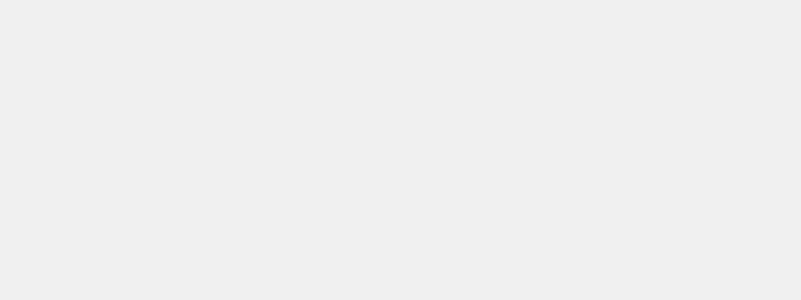
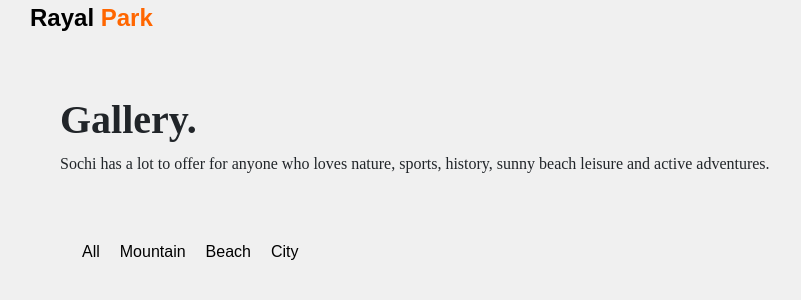
Before and after one commit to tushar453/Hotel-frontend, a React (Create React App) app: page /Galnav in a window 1280 px wide. Before the commit this address had no page. Shown: the top 300 px of the page, without its empty margins (0-801 px from the left). Built offline with nearby package versions, Linux system fonts and the light colour scheme; the HTML template or start-up script is replaced by a standard one.

Commit message:
added new css

```diff
--- a/src/About/About.js
+++ b/src/About/About.js
@@ -17,7 +17,7 @@ const About = () => {
   return (
     <>
     <Hero heading="Scroll Down To Know More About Us" />
-    <div className='logo-1'><Logo/></div>
+    {/* <div className='logo-1'><Logo/></div> */}
     <div className='About-body' >
         <div class="About-card">
         <div class="About-card-left">
--- a/src/App.js
+++ b/src/App.js
@@ -16,12 +16,13 @@ import Adminusers from './admin/Adminusers';
 import Adminroom from './admin/Adminroom';
 import Addroom from './admin/Addroom';
 import About from './About/About';
-import Gallery from './Gallery/Gallery';
+// import Gallery from './Gallery/Gallerys';
 import All from './Gallery/All';
 import Mountain from './Gallery/Mountain';
 import Beach from './Gallery/Beach';
 import City from './Gallery/City';
-
+import Gallerys from './Gallery/Gallerys';
+import Galnav from './Gallery/Galnav';
 function App() {
   return (
 <>
@@ -32,7 +33,7 @@ function App() {
 
        <Routes>
        <Route path="/" exact element={<Home/>}/>
-        <Route path="/Gallery" exact element={<Gallery/>}/>
+        {/* <Route path="/Gallery" exact element={<Gallery/>}/> */}
          <Route path="/book/:roomid/:fromdate/:todate" element={<Bookingscreen/>}/>
         <Route path="/register" element={<Register/>}/>
         <Route path="/login" element={<Login/>}/>
@@ -45,10 +46,12 @@ function App() {
         <Route path="/Adminroom" element={<Adminroom/>}/>
         <Route path="/Addroom" element={<Addroom/>}/>
         <Route path="/About" element={<About/>}/>
+        <Route path="/Galnav" element={<Galnav/>}/>
         <Route path="/All" element={<All/>}/>
         <Route path="/City" element={<City/>}/>
         <Route path="/Mountain" element={<Mountain/>}/>
         <Route path="/Beach" element={<Beach/>}/>
+        {/* <Route path="/gallery" element={<Gallerys/>}/> */}
         </Routes>
 
 
--- a/src/Gallery/All.jsx
+++ b/src/Gallery/All.jsx
@@ -1,17 +1,19 @@
 import React from 'react'
-import Gallery from './Gallery'
+import Gallery from './Gallerys'
 import {useEffect} from "react";
 // importing aos
 import AOS from 'aos';
 import 'aos/dist/aos.css';
-import './Gallery.css';
+import Gallerys from './Gallerys';
+import Galnav from './Galnav';
+
 const All = () => {
     useEffect(() => {
         AOS.init();
       }, [])
   return (
     <div>
-        <Gallery/>
+        <Galnav/>
    <div className="All-container">
       <div class="card-2-container">
 
--- a/src/Gallery/Beach.jsx
+++ b/src/Gallery/Beach.jsx
@@ -1,10 +1,12 @@
 import React from 'react'
-import Gallery from './Gallery'
+import Gallerys from './Gallerys'
+import Galnav from './Galnav'
+
 
 const Beach = () => {
   return (
     <div>
-        <Gallery/>
+       <Galnav/>
         <div className="All-container">
       <div class="card-2-container">
 
--- a/src/Gallery/City.jsx
+++ b/src/Gallery/City.jsx
@@ -1,10 +1,12 @@
 import React from 'react'
-import Gallery from './Gallery'
+// import Gallery from './Gallerys'
+import Gallerys from './Gallerys'
+import Galnav from './Galnav'
 
 const City = () => {
   return (
     <div>
-        <Gallery/>
+     <Galnav/>
         <div className="All-container">
       <div class="card-2-container">
 
--- a/src/Gallery/Gallery.css
+++ b/src/Gallery/Gallery.css
@@ -97,3 +97,18 @@
     gap: 20px;
     padding: 20px;
   }
+
+
+
+
+  .nav-links-2 {
+    list-style-type: none;
+    display: flex;
+    gap: 20px;
+  }
+
+  .nav-links-2 li a {
+    text-decoration: none;
+    color: #000;
+    transition: color 0.3s ease;
+  }
--- a/src/Gallery/Gallery.jsx
+++ b/src/Gallery/Gallerys.jsx
@@ -3,10 +3,10 @@ import './Gallery.css';
 import { NavLink,Link } from "react-router-dom"
 import Hero from '../Hero'
 import All from './All';
-const Gallery = () => {
+const Gallerys = () => {
   return (
     <div>
-        <Hero heading = "Scroll Down To enjoy Best Gallery"/>
+        {/* <Hero heading = "Scroll Down To enjoy Best Gallery"/> */}
     <div className='gallery-container'>
         <div className="gallery-heading">
             <h1>Gallery.</h1>
@@ -39,4 +39,4 @@ const Gallery = () => {
   )
 }
 
-export default Gallery
+export default Gallerys
--- /dev/null
+++ b/src/Gallery/Galnav.jsx
@@ -0,0 +1,35 @@
+import React from 'react'
+
+
+import './Gallery.css';
+import { NavLink,Link } from "react-router-dom"
+import Hero from '../Hero'
+import All from './All';
+import Logo from '../Logo';
+const Galnav = () => {
+  return (<>
+<Logo/>
+    <div className='gallery-container'>
+    <div className="gallery-heading">
+        <h1>Gallery.</h1>
+        <p>Sochi has a lot to offer for anyone who loves nature, sports, history, sunny beach leisure and active adventures.</p>
+    </div>
+<div className="gallery-nav">
+<ul class="nav-links-2">
+
+
+      <li>  <Link to="/All"><a >All</a> </Link></li>
+      <li>  <Link to="/Mountain"><a >Mountain</a> </Link></li>
+      <li>  <Link to="/Beach"><a >Beach</a> </Link></li>
+      <li>  <Link to="/City"><a >City</a> </Link></li>
+
+    </ul>
+</div>
+
+
+   </div>
+    </>
+  )
+}
+
+export default Galnav
--- a/src/Gallery/Mountain.jsx
+++ b/src/Gallery/Mountain.jsx
@@ -1,10 +1,12 @@
 import React from 'react'
-import Gallery from './Gallery'
+// import Gallery from './Gallerys'
+import Gallerys from './Gallerys'
+import Galnav from './Galnav'
 
 const Mountain = () => {
   return (
     <div>
-        <Gallery/>
+       <Galnav/>
         <div className="All-container">
       <div class="card-2-container">
 
--- a/src/Hero.js
+++ b/src/Hero.js
@@ -86,7 +86,7 @@ useEffect(() => {
 
 
             <li className="nav-items li"><Link to="/"> <a href='#' className='rooms-a' >Home</a></Link> </li>
-            <li className="nav-items li"><Link to="/Gallery"> <a href='#' className='rooms-a' >Gallery</a></Link> </li>
+            <li className="nav-items li"><Link to="/Galnav"> <a href='#' className='rooms-a' >Gallery</a></Link> </li>
             <li className="nav-items li"><Link to="/About"> <a href='#' className='rooms-a' >About Us</a></Link> </li>
 
 
```
